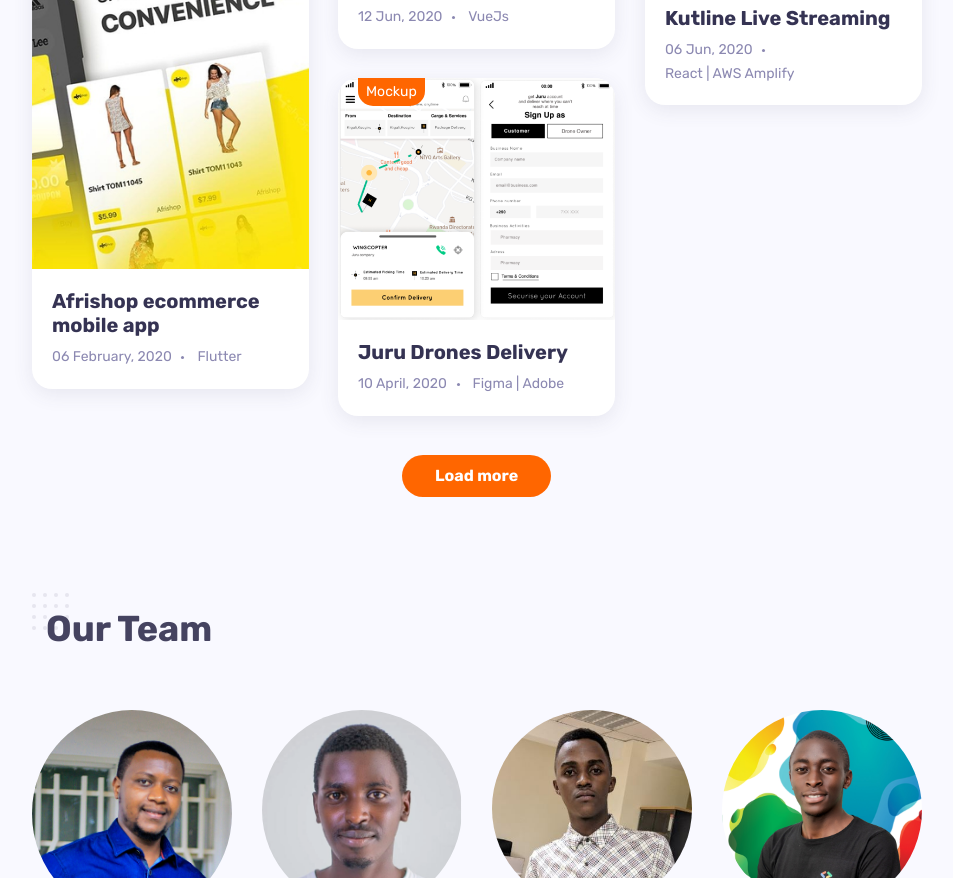
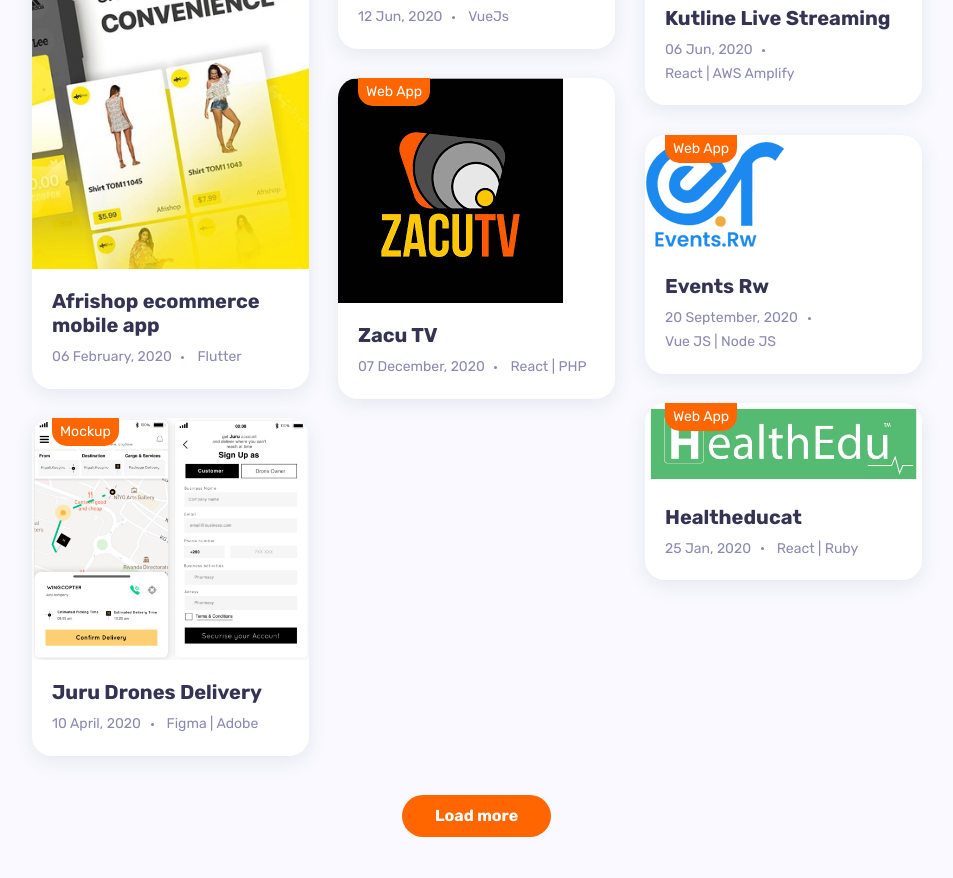
Before and after one commit to Centricrw/website, a plain HTML site: page index.html in a window 1280 px wide. Shown: the part 2331-3209 px from the top of the page, without its empty margins (163-1116 px from the left). Drawn offline with nearby package versions, Linux system fonts and the light colour scheme.

Commit message:
add changes about websites

```diff
--- a/index.html
+++ b/index.html
@@ -380,7 +380,66 @@
 						</div>
 					</div>
 				</div>
-
+				<div class="col-md-4 col-sm-6 grid-item web">
+					<!-- blog item -->
+					<div class="blog-item rounded bg-white shadow-dark wow fadeIn">
+						<div class="thumb">
+							<a href="index-3.html#">
+								<span class="category">Web App</span>
+							</a>
+							<a href="index-3.html#">
+								<img src="images/zacu.png" alt="blog-title" />
+							</a>
+						</div>
+						<div class="details">
+							<h4 class="my-0 title"><a href="https://zacutv.com">Zacu TV</a></h4>
+							<ul class="list-inline meta mb-0 mt-2">
+								<li class="list-inline-item">07 December, 2020</li>
+								<li class="list-inline-item">React | PHP </li>
+							</ul>
+						</div>
+					</div>
+				</div>
+				<div class="col-md-4 col-sm-6 grid-item web">
+					<!-- blog item -->
+					<div class="blog-item rounded bg-white shadow-dark wow fadeIn">
+						<div class="thumb">
+							<a href="index-3.html#">
+								<span class="category">Web App</span>
+							</a>
+							<a href="index-3.html#">
+								<img src="images/eventrw.png" alt="blog-title" />
+							</a>
+						</div>
+						<div class="details">
+							<h4 class="my-0 title"><a href="https://events.rw/">Events Rw</a></h4>
+							<ul class="list-inline meta mb-0 mt-2">
+								<li class="list-inline-item">20 September, 2020</li>
+								<li class="list-inline-item">Vue JS | Node JS</li>
+							</ul>
+						</div>
+					</div>
+				</div>
+				<div class="col-md-4 col-sm-6 grid-item web">
+					<!-- blog item -->
+					<div class="blog-item rounded bg-white shadow-dark wow fadeIn">
+						<div class="thumb">
+							<a href="index-3.html#">
+								<span class="category">Web App</span>
+							</a>
+							<a href="index-3.html#">
+								<img src="images/healthedu.jpeg" alt="blog-title" />
+							</a>
+						</div>
+						<div class="details">
+							<h4 class="my-0 title"><a href="https://www.healtheducat.rw/">Healtheducat</a></h4>
+							<ul class="list-inline meta mb-0 mt-2">
+								<li class="list-inline-item"> 25 Jan, 2020</li>
+								<li class="list-inline-item">React | Ruby </li>
+							</ul>
+						</div>
+					</div>
+				</div>
 				<div class="col-md-4 col-sm-6 grid-item mockup">
 					<!-- blog item -->
 					<div class="blog-item rounded bg-white shadow-dark wow fadeIn">
```
Also changed, not shown: images/eventrw.png (added), images/healthedu.jpeg (added), images/zacu.png (added).
